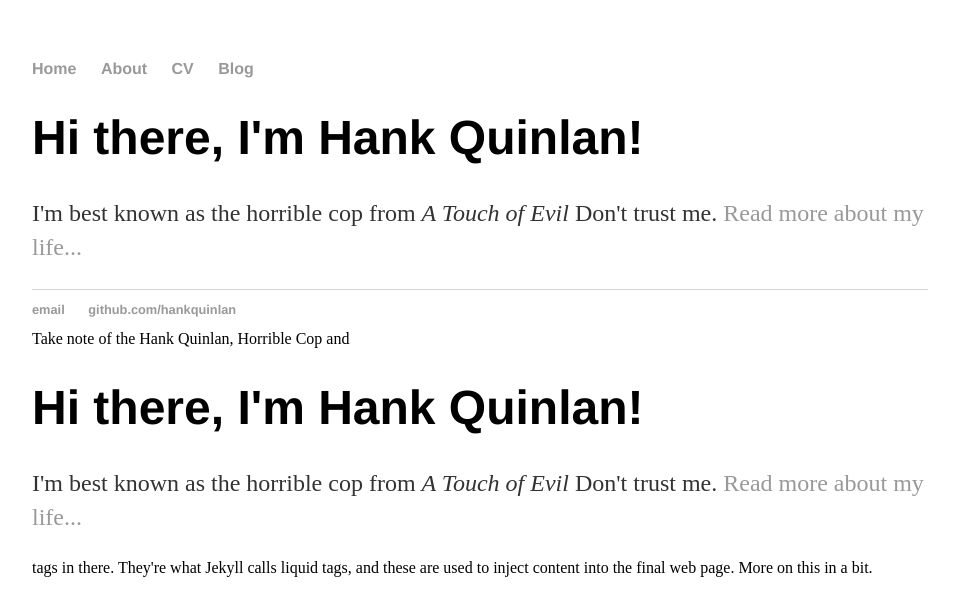
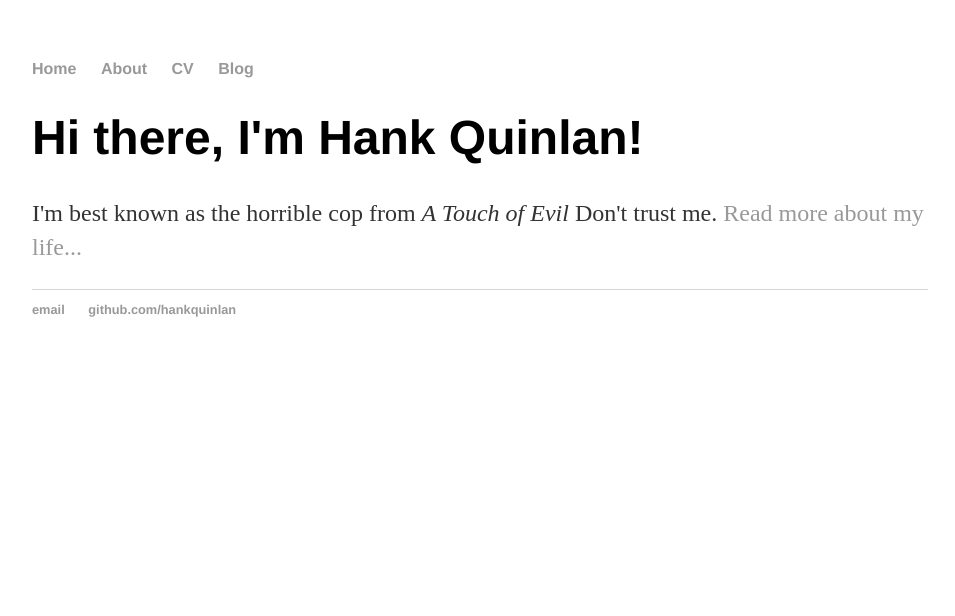
Before and after one commit to 1bk/1bk.github.io, a Jekyll site: the page built from index.html, in a window 1280 px wide. Shown: the top 616 px of the page, without its empty margins (160-1115 px from the left). Built offline with Jekyll 4.4.1, drawn with Linux system fonts in a browser that asks for light colours.

Commit message:
Clean up default layout

```diff
--- a/_layouts/default.html
+++ b/_layouts/default.html
@@ -27,4 +27,3 @@
 			</footer>
 		</body>
 	</html>
-Take note of the {{ page.title }} and {{ content }} tags in there. They're what Jekyll calls liquid tags, and these are used to inject content into the final web page. More on this in a bit.
```
